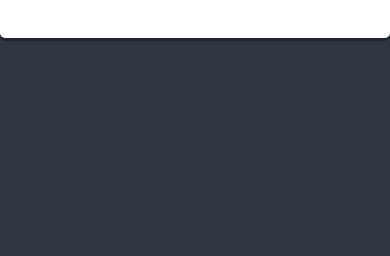
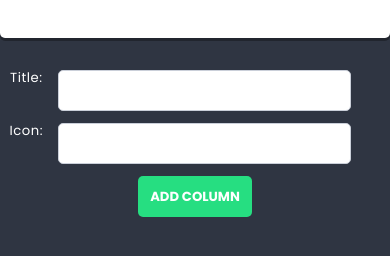
Before and after one commit to kalipp1/ReactNauka, a React (Create React App) app in the folder pierwszyreact/: page / in a window 390 px wide. Shown: the part 832-1088 px from the top of the page. Before the commit the page ends 902 px from the top, so only its background shows below. Built offline with nearby package versions, Linux system fonts and the light colour scheme.

Commit message:
addColumnScript

```diff
--- a/pierwszyreact/package.json
+++ b/pierwszyreact/package.json
@@ -11,6 +11,7 @@
     "react-dom": "^18.3.1",
     "react-scripts": "5.0.1",
     "sass": "^1.78.0",
+    "shortid": "^2.2.16",
     "web-vitals": "^2.1.4"
   },
   "scripts": {
--- /dev/null
+++ b/pierwszyreact/src/components/ColumnForm/ColumnForm.js
@@ -0,0 +1,25 @@
+import styles from "./ColumnForm.module.scss";
+import { useState } from 'react';
+import Button from "../Button/Button";
+import TextInput from "../TextInput/TextInput";
+
+const ColumnForm = props => {
+    const [title, setTitle] = useState('');
+    const [icon, setIcon] = useState('');
+    const handleSubmit = e => {
+        e.preventDefault();
+        props.action({ title: title, icon: icon });
+        setTitle('');
+        setIcon('');
+    }
+
+	return (
+        <form className={styles.columnForm} onSubmit={handleSubmit}>
+            <span className={styles.inputs}><span className={styles.b4inputs}>Title:</span><TextInput value={title} onChange={e => setTitle(e.target.value)} /></span>
+            <span className={styles.inputs}><span className={styles.b4inputs}>Icon:</span><TextInput value={icon} onChange={e => setIcon(e.target.value)} /></span>
+            <Button>Add Column</Button>
+        </form>
+	);
+};
+
+export default ColumnForm;
--- /dev/null
+++ b/pierwszyreact/src/components/ColumnForm/ColumnForm.module.scss
@@ -0,0 +1,26 @@
+@import '../../styles/settings.scss';
+
+.columnForm{
+    display: flex;
+    justify-content: center;
+    align-items: center;
+    padding: 10px;
+    margin-top: 10px;
+}
+
+.b4inputs{
+    margin: 0 15px;
+}
+
+@media (max-width: 767px) {
+    .columnForm {
+      width: 100%;
+      display: inline-block;
+      text-align: center;
+    }
+    .inputs{
+        display: inline-flex;
+        position: relative;
+        left: -6%;
+    }
+  }
--- a/pierwszyreact/src/components/List/List.js
+++ b/pierwszyreact/src/components/List/List.js
@@ -1,7 +1,20 @@
 import styles from './List.module.scss'
 import Column from '../Column/Column';
+import { useState } from 'react';
+import shortid from 'shortid';
+import ColumnForm from '../ColumnForm/ColumnForm';
 
 const List = () => {
+    const [columns, setColumns] = useState([
+        { id: 1, title: 'Books', icon: 'book' },
+        { id: 2, title: 'Movies', icon: 'film' },
+        { id: 3, title: 'Games', icon: 'gamepad' }
+    ]);
+
+    const addColumn = newColumn => {
+		setColumns([...columns, { id: shortid(), title: newColumn.title, icon: newColumn.icon}]);
+};
+
     return (
       <div className={styles.list}>
         <header className={styles.header}>
@@ -9,10 +22,9 @@
         </header>
         <p className={styles.description}>Interesting things I want to checkout</p>
         <section className={styles.columns}>
-            <Column title="Books" icon="book" />
-            <Column title="Movies" icon="film" />
-            <Column title="Games" icon="gamepad" />
+            {columns.map(column => <Column key={column.id} title={column.title} icon={column.icon} />)}
         </section>
+        <ColumnForm action={addColumn} />
       </div>
     );
   };
--- a/pierwszyreact/src/components/TextInput/TextInput.js
+++ b/pierwszyreact/src/components/TextInput/TextInput.js
@@ -1,7 +1,7 @@
 import styles from './TextInput.module.scss';
 
-const TextInput = props => {
-    return (<input className={styles.input} placeholder={props.placeholder}type="text" />);
+const TextInput = (props) => {
+    return <input className={styles.input} value={props.value} onChange={props.onChange} placeholder={props.placeholder} type="text" />
 };
 
 export default TextInput;
```
Also changed, not shown: 1 other file (tests, documents, lock files or other folders).
